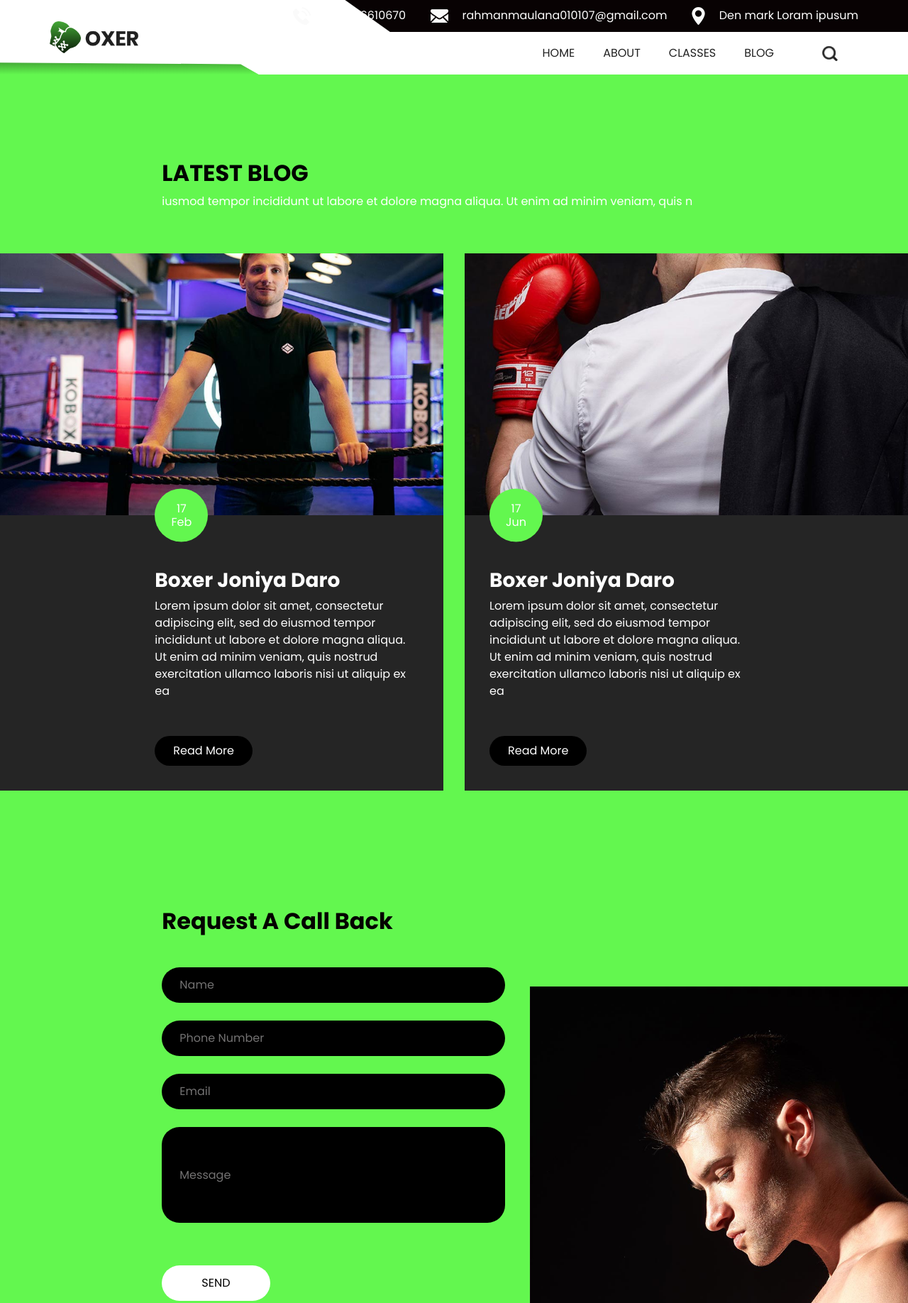
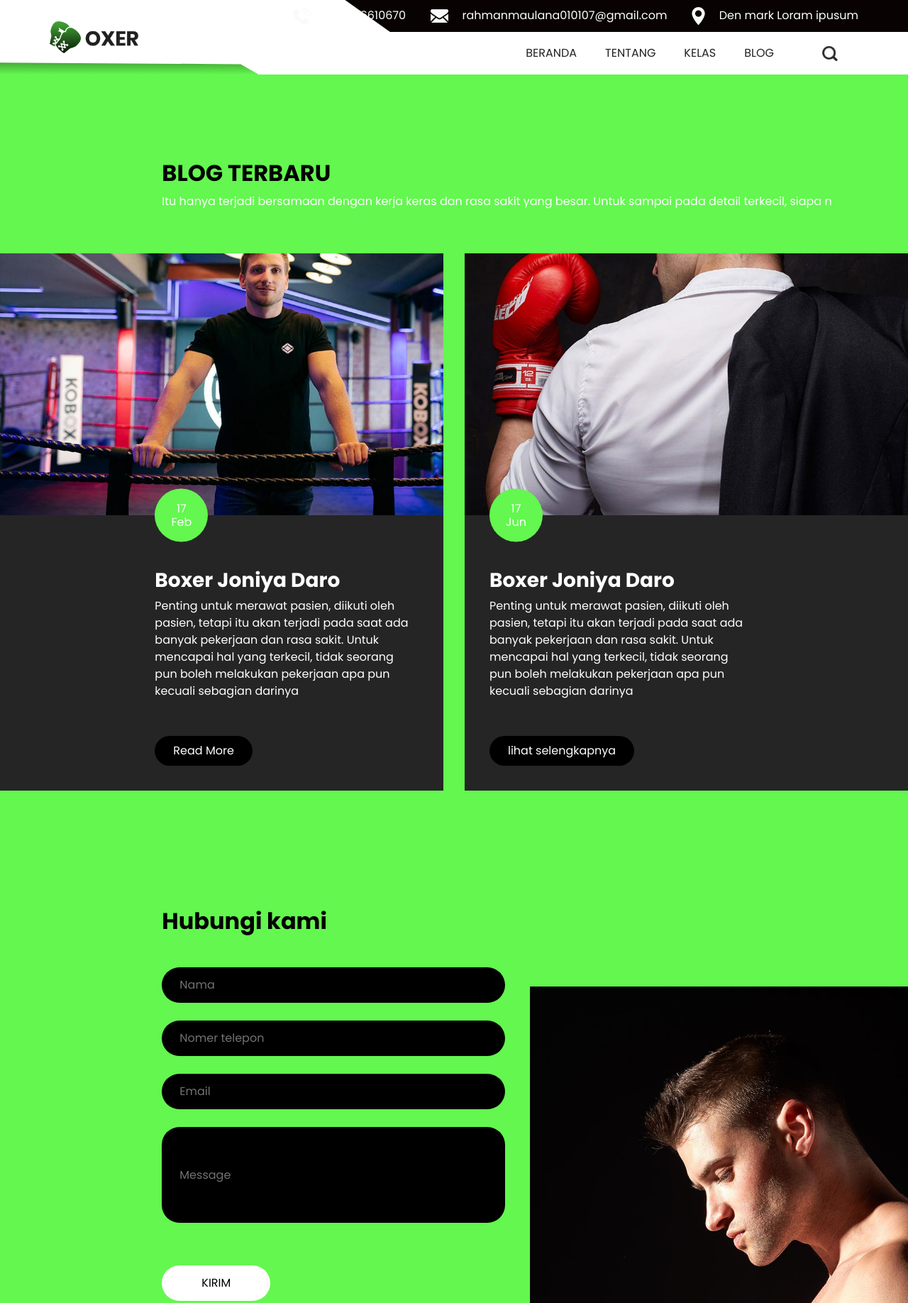
Before and after one commit to rahmanmm816/rhmnn, a plain HTML site: page blog.html in a window 1280 px wide. Shown: the top 1836 px of the page at 71% size. Drawn offline with nearby package versions, Linux system fonts and the light colour scheme; some packages are replaced by stand-ins of ours; a web font is replaced by a local one.

Commit message:
Update blog.html

```diff
--- a/blog.html
+++ b/blog.html
@@ -72,13 +72,13 @@
                   <div class="d-flex ml-auto flex-column flex-lg-row align-items-center">
                     <ul class="navbar-nav  ">
                       <li class="nav-item active">
-                        <a class="nav-link" href="index.html">Home <span class="sr-only">(current)</span></a>
+                        <a class="nav-link" href="index.html">Beranda <span class="sr-only">(current)</span></a>
                       </li>
                       <li class="nav-item">
-                        <a class="nav-link" href="about.html"> About </a>
+                        <a class="nav-link" href="about.html"> Tentang </a>
                       </li>
                       <li class="nav-item">
-                        <a class="nav-link" href="class.html"> Classes </a>
+                        <a class="nav-link" href="class.html"> Kelas </a>
                       </li>
                       <li class="nav-item">
                         <a class="nav-link" href="blog.html">Blog</a>
@@ -107,10 +107,10 @@
         <div class="col-md-10 ml-auto">
           <div class="heading_container">
             <h2>
-              Latest Blog
+              Blog terbaru
             </h2>
             <p>
-              iusmod tempor incididunt ut labore et dolore magna aliqua. Ut enim ad minim veniam, quis n
+              Itu hanya terjadi bersamaan dengan kerja keras dan rasa sakit yang besar. Untuk sampai pada detail terkecil, siapa n
             </p>
           </div>
         </div>
@@ -134,7 +134,7 @@
                     Boxer Joniya Daro
                   </h3>
                   <p>
-                    Lorem ipsum dolor sit amet, consectetur adipiscing elit, sed do eiusmod tempor incididunt ut labore et dolore magna aliqua. Ut enim ad minim veniam, quis nostrud exercitation ullamco laboris nisi ut aliquip ex ea
+                    Penting untuk merawat pasien, diikuti oleh pasien, tetapi itu akan terjadi pada saat ada banyak pekerjaan dan rasa sakit. Untuk mencapai hal yang terkecil, tidak seorang pun boleh melakukan pekerjaan apa pun kecuali sebagian darinya
                   </p>
                   <a href="">
                     Read More
@@ -162,10 +162,10 @@
                     Boxer Joniya Daro
                   </h3>
                   <p>
-                    Lorem ipsum dolor sit amet, consectetur adipiscing elit, sed do eiusmod tempor incididunt ut labore et dolore magna aliqua. Ut enim ad minim veniam, quis nostrud exercitation ullamco laboris nisi ut aliquip ex ea
+                    Penting untuk merawat pasien, diikuti oleh pasien, tetapi itu akan terjadi pada saat ada banyak pekerjaan dan rasa sakit. Untuk mencapai hal yang terkecil, tidak seorang pun boleh melakukan pekerjaan apa pun kecuali sebagian darinya
                   </p>
                   <a href="">
-                    Read More
+                    lihat selengkapnya
                   </a>
                 </div>
               </div>
@@ -190,14 +190,14 @@
 
               <section class="contact_section">
                 <h2>
-                  Request A Call Back
+                  Hubungi kami
                 </h2>
                 <form action="">
                   <div>
-                    <input type="text" placeholder="Name" />
+                    <input type="text" placeholder="Nama" />
                   </div>
                   <div>
-                    <input type="text" placeholder="Phone Number" />
+                    <input type="text" placeholder="Nomer telepon" />
                   </div>
                   <div>
                     <input type="email" placeholder="Email" />
@@ -207,7 +207,7 @@
                   </div>
                   <div class="d-flex ">
                     <button>
-                      SEND
+                      KIRIM
                     </button>
                   </div>
                 </form>
@@ -241,8 +241,8 @@
                   </a>
                 </div>
                 <p>
-                  &copy; 2020 All Rights Reserved. Design by
-                  <a href="https://html.design/">Free Html Templates</a>
+                  &copy;  Design by
+                  <a href="https://html.design/">Rahman M</a>
                 </p>
               </section>
               <!-- footer section -->
```
